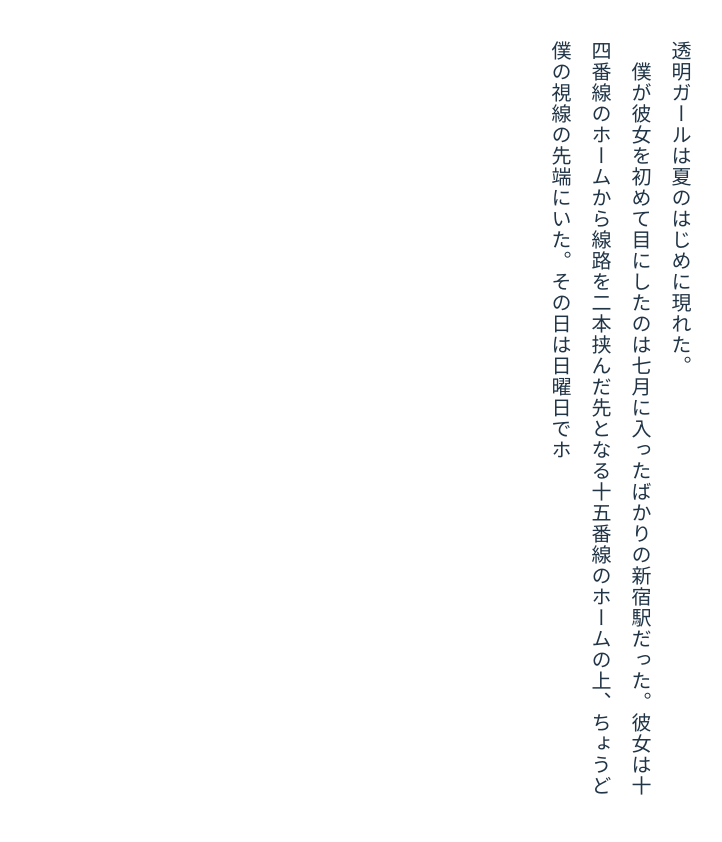
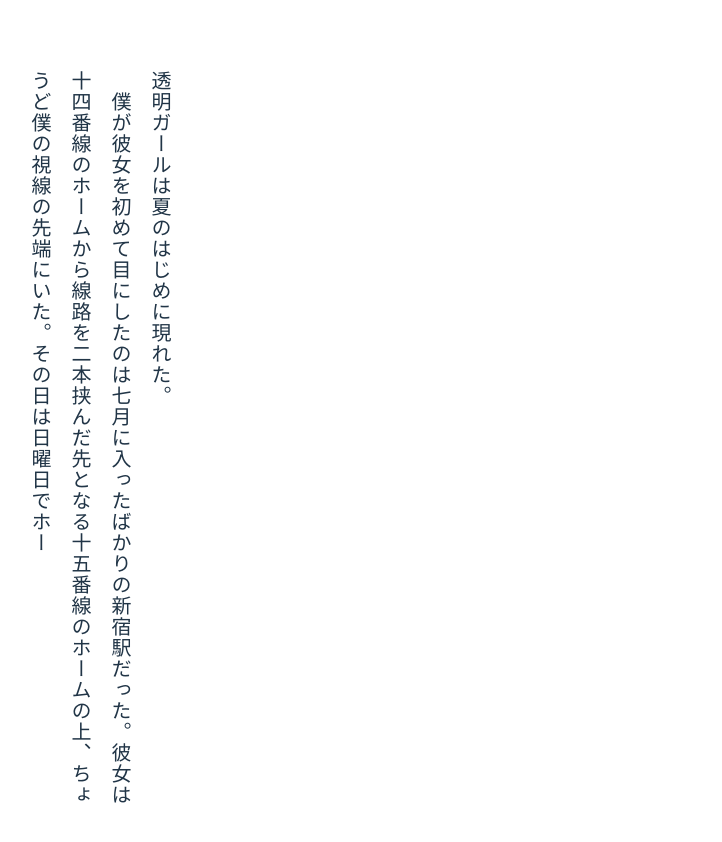
Before and after one commit to jphacks/tk_2410, a React (Vite) app in the folder web/: page /novel in a window 1280 px wide. Shown: the top 842 px of the page, without its empty margins (540-1262 px from the left). Before the commit the page ends 800 px from the top, so only its background shows below. Built offline with nearby package versions, Linux system fonts and the light colour scheme.

Commit message:
本番環境で確認用

```diff
--- a/web/src/pages/NovelPage.tsx
+++ b/web/src/pages/NovelPage.tsx
@@ -1,118 +1,220 @@
-import React, { useState, useEffect, useCallback } from "react";
+// import React from "react";
+// import { useState, useEffect } from "react";
 
-const containerStyle: React.CSSProperties = {
-  display: "flex",
-  justifyContent: "flex-end",
-  width: "100%",
-  height: "100vh",
-  padding: "20px",
-  boxSizing: "border-box",
-  backgroundColor: "#fff",
-  overflow: "auto",
-};
+// const containerStyle: React.CSSProperties = {
+//   justifyContent: "center",
+//   alignItems: "flex-start",
+//   minHeight: "100vh",
+//   width: "fit-content",
+//   margin: "0 auto",
+//   padding: "20px",
+// };
 
-const verticalTextStyle: React.CSSProperties = {
+// const verticalTextStyle: React.CSSProperties = {
+//   writingMode: "vertical-rl",
+//   textOrientation: "upright",
+//   whiteSpace: "pre-wrap",
+//   lineHeight: "2",
+//   maxHeight: "calc(100vh - 40px)",
+//   overflowY: "auto",
+//   textAlign: "left",
+//   fontSize: "2rem",
+//   fontWeight: "400",
+//   letterSpacing: "0.05em",
+// };
+
+// const NovelPage: React.FC = () => {
+//   const [textContent, setTextContent] = useState<string>("");
+
+//   useEffect(() => {
+//     fetch("../../public/message.txt")
+//       .then((response) => response.text())
+//       .then((data) => setTextContent(data))
+//       .catch((error) => console.error("Error loading text file:", error));
+//   }, []);
+
+//   return (
+//     <div style={containerStyle}>
+//       <div style={verticalTextStyle}>
+//         {textContent.split("<br/>").map((line, index) => (
+//           <React.Fragment key={index}>
+//             {line}
+//             <br />
+//           </React.Fragment>
+//         ))}
+//       </div>
+//     </div>
+//   );
+// };
+
+// export default NovelPage;
+
+// import React, { useState, useEffect, CSSProperties } from "react";
+
+// const verticalTextStyle: CSSProperties = {
+//   writingMode: "vertical-rl",
+//   textOrientation: "upright",
+//   whiteSpace: "pre-wrap",
+//   lineHeight: "2",
+//   maxHeight: "calc(100vh - 40px)",
+//   overflowY: "auto",
+//   textAlign: "left",
+//   fontSize: "2rem",
+//   fontWeight: "400",
+//   letterSpacing: "0.05em",
+// };
+
+// const containerStyle: CSSProperties = {
+//   display: "flex",
+//   justifyContent: "center",
+//   alignItems: "flex-start",
+//   minHeight: "100vh",
+//   width: "fit-content",
+//   margin: "0 auto",
+//   padding: "20px",
+// };
+
+// const AnimatedNovelPage = () => {
+//   const [textContent, setTextContent] = useState("");
+//   const [displayText, setDisplayText] = useState("");
+//   const [currentIndex, setCurrentIndex] = useState(0);
+//   const [isPaused, setIsPaused] = useState(false);
+
+//   useEffect(() => {
+//     fetch("../../public/message.txt")
+//       .then((response) => response.text())
+//       .then((data) => setTextContent(data))
+//       .catch((error) => console.error("Error loading text file:", error));
+//   }, []);
+
+//   useEffect(() => {
+//     if (!textContent || currentIndex >= textContent.length) return;
+
+//     const timer = setTimeout(() => {
+//       if (!isPaused) {
+//         setDisplayText((prev) => prev + textContent[currentIndex]);
+//         setCurrentIndex((prev) => prev + 1);
+//       }
+//     }, 50);
+
+//     return () => clearTimeout(timer);
+//   }, [textContent, currentIndex, isPaused]);
+
+//   const handleClick = () => {
+//     setIsPaused((prev) => !prev);
+//   };
+
+//   return (
+//     <div style={containerStyle}>
+//       <div style={verticalTextStyle} onClick={handleClick}>
+//         {displayText.split("<br/>").map((line, index) => (
+//           <React.Fragment key={index}>
+//             {line}
+//             <br />
+//           </React.Fragment>
+//         ))}
+//       </div>
+//     </div>
+//   );
+// };
+
+// export default AnimatedNovelPage;
+
+import { CSSProperties, useEffect, useState } from "react";
+
+const verticalTextStyle: CSSProperties = {
   writingMode: "vertical-rl",
   textOrientation: "upright",
   whiteSpace: "pre-wrap",
   lineHeight: "2",
-  height: "calc(100vh - 40px)",
+  maxHeight: "calc(100vh - 40px)",
+  overflowY: "auto",
   textAlign: "left",
   fontSize: "2rem",
   fontWeight: "400",
   letterSpacing: "0.05em",
-  paddingLeft: "20px",
 };
 
-const GlobalStyles: React.FC = () => (
-  <style>{`
-    body {
-      margin: 0;
-      padding: 0;
-      overflow-x: hidden;
-    }
-    #root {
-      width: 100%;
-      height: 100vh;
-      overflow: hidden;
-    }
-  `}</style>
-);
+const containerStyle: CSSProperties = {
+  display: "flex",
+  justifyContent: "center",
+  alignItems: "flex-start",
+  minHeight: "100vh",
+  width: "fit-content",
+  margin: "0 auto",
+  padding: "20px",
+};
 
-const NovelPage: React.FC = () => {
-  const [fullText, setFullText] = useState<string[]>([]);
-  const [displayedText, setDisplayedText] = useState<string[]>([]);
-  const [currentLine, setCurrentLine] = useState<number>(0);
-  const [currentChar, setCurrentChar] = useState<number>(0);
-  const [isAnimating, setIsAnimating] = useState<boolean>(true);
+const lineStyle: CSSProperties = {
+  marginBottom: "1rem",
+};
+
+const AnimatedNovelPage = () => {
+  const [textContent, setTextContent] = useState("");
+  const [displayLines, setDisplayLines] = useState<string[]>([]);
+  const [currentIndex, setCurrentIndex] = useState(0);
+  const [currentLineIndex, setCurrentLineIndex] = useState(0);
+  const [isPaused, setIsPaused] = useState(false);
 
   useEffect(() => {
     fetch("../../public/message.txt")
       .then((response) => response.text())
       .then((data) => {
-        const lines = data.split("<br/>");
-        setFullText(lines);
-        setDisplayedText(lines.map(() => ""));
+        const lines = data.split("<br/>").filter((line) => line.trim() !== "");
+        setTextContent(data);
+        setDisplayLines(lines.map(() => ""));
       })
       .catch((error) => console.error("Error loading text file:", error));
   }, []);
 
-  const animateText = useCallback(() => {
-    if (currentLine < fullText.length) {
-      if (currentChar < fullText[currentLine].length) {
-        setDisplayedText((prev) =>
-          prev.map((text, i) =>
-            i === currentLine ? text + fullText[currentLine][currentChar] : text
-          )
-        );
-        setCurrentChar((prev) => prev + 1);
-      } else {
-        setCurrentLine((prev) => prev + 1);
-        setCurrentChar(0);
+  useEffect(() => {
+    if (!textContent || currentLineIndex >= displayLines.length) return;
+
+    const lines = textContent
+      .split("<br/>")
+      .filter((line) => line.trim() !== "");
+    const currentLine = lines[currentLineIndex];
+
+    if (currentIndex >= currentLine.length) {
+      if (currentLineIndex < lines.length - 1) {
+        setCurrentLineIndex((prev) => prev + 1);
+        setCurrentIndex(0);
       }
-    } else {
-      setIsAnimating(false);
+      return;
     }
-  }, [currentLine, currentChar, fullText]);
 
-  useEffect(() => {
-    if (fullText.length > 0 && isAnimating) {
-      const timer = setTimeout(animateText, 50);
-      return () => clearTimeout(timer);
-    }
-  }, [fullText, currentLine, currentChar, isAnimating, animateText]);
+    const timer = setTimeout(() => {
+      if (!isPaused) {
+        setDisplayLines((prev) => {
+          const newLines = [...prev];
+          newLines[currentLineIndex] = currentLine.substring(
+            0,
+            currentIndex + 1
+          );
+          return newLines;
+        });
+        setCurrentIndex((prev) => prev + 1);
+      }
+    }, 50);
 
-  const toggleAnimation = () => {
-    setIsAnimating(!isAnimating);
+    return () => clearTimeout(timer);
+  }, [textContent, currentIndex, currentLineIndex, isPaused]);
+
+  const handleClick = () => {
+    setIsPaused((prev) => !prev);
   };
 
-  useEffect(() => {
-    const handleKeyPress = (event: KeyboardEvent) => {
-      if (event.code === "Space") {
-        event.preventDefault();
-        toggleAnimation();
-      }
-    };
-
-    window.addEventListener("keydown", handleKeyPress);
-    return () => window.removeEventListener("keydown", handleKeyPress);
-  }, [isAnimating]);
-
   return (
-    <>
-      <GlobalStyles />
-      <div style={containerStyle}>
-        <div style={verticalTextStyle}>
-          {displayedText.map((line, index) => (
-            <React.Fragment key={index}>
-              {line}
-              <br />
-            </React.Fragment>
-          ))}
-        </div>
+    <div style={containerStyle}>
+      <div style={verticalTextStyle} onClick={handleClick}>
+        {displayLines.map((line, index) => (
+          <div key={index} style={lineStyle}>
+            {line}
+          </div>
+        ))}
       </div>
-    </>
+    </div>
   );
 };
 
-export default NovelPage;
+export default AnimatedNovelPage;
```
